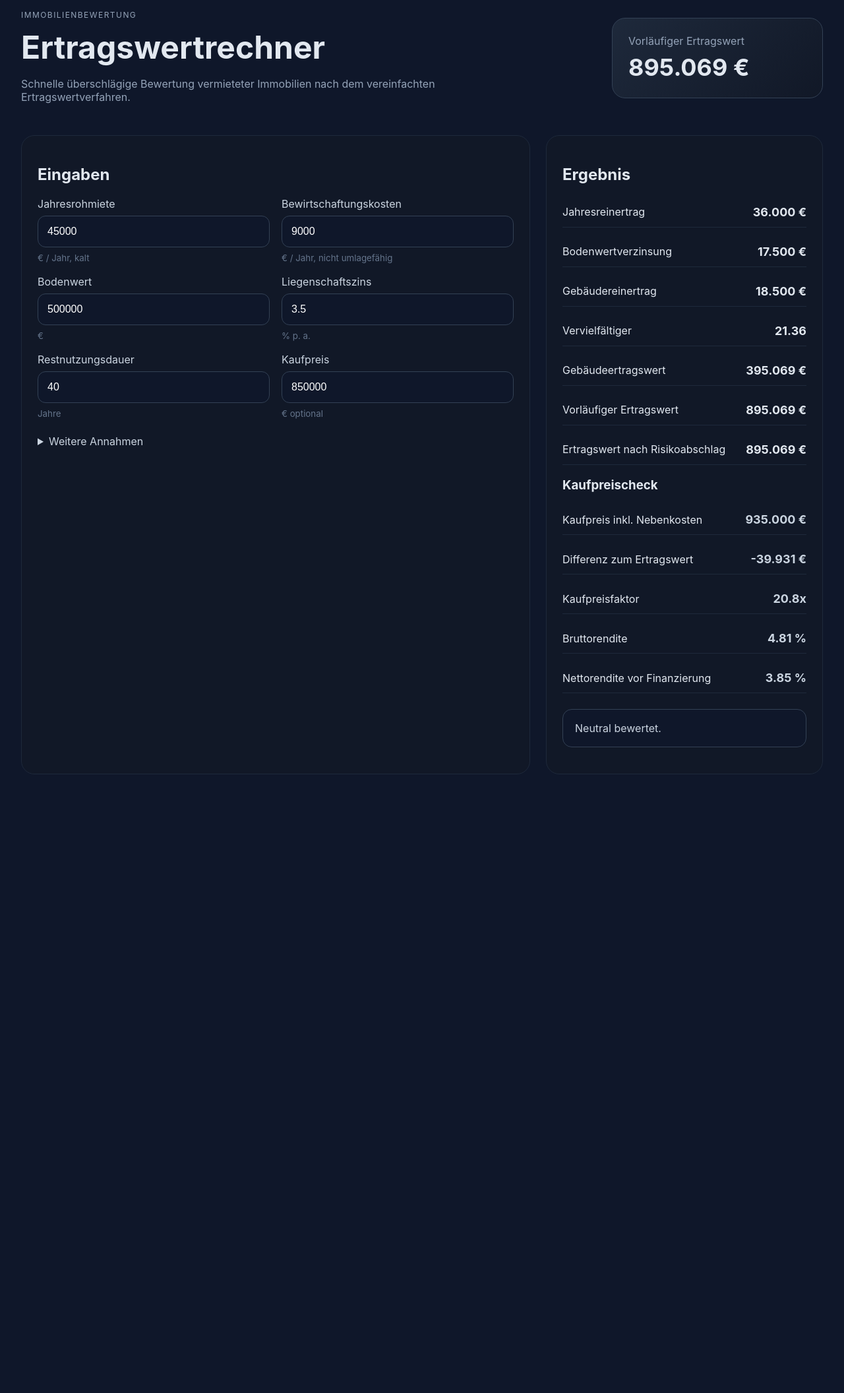
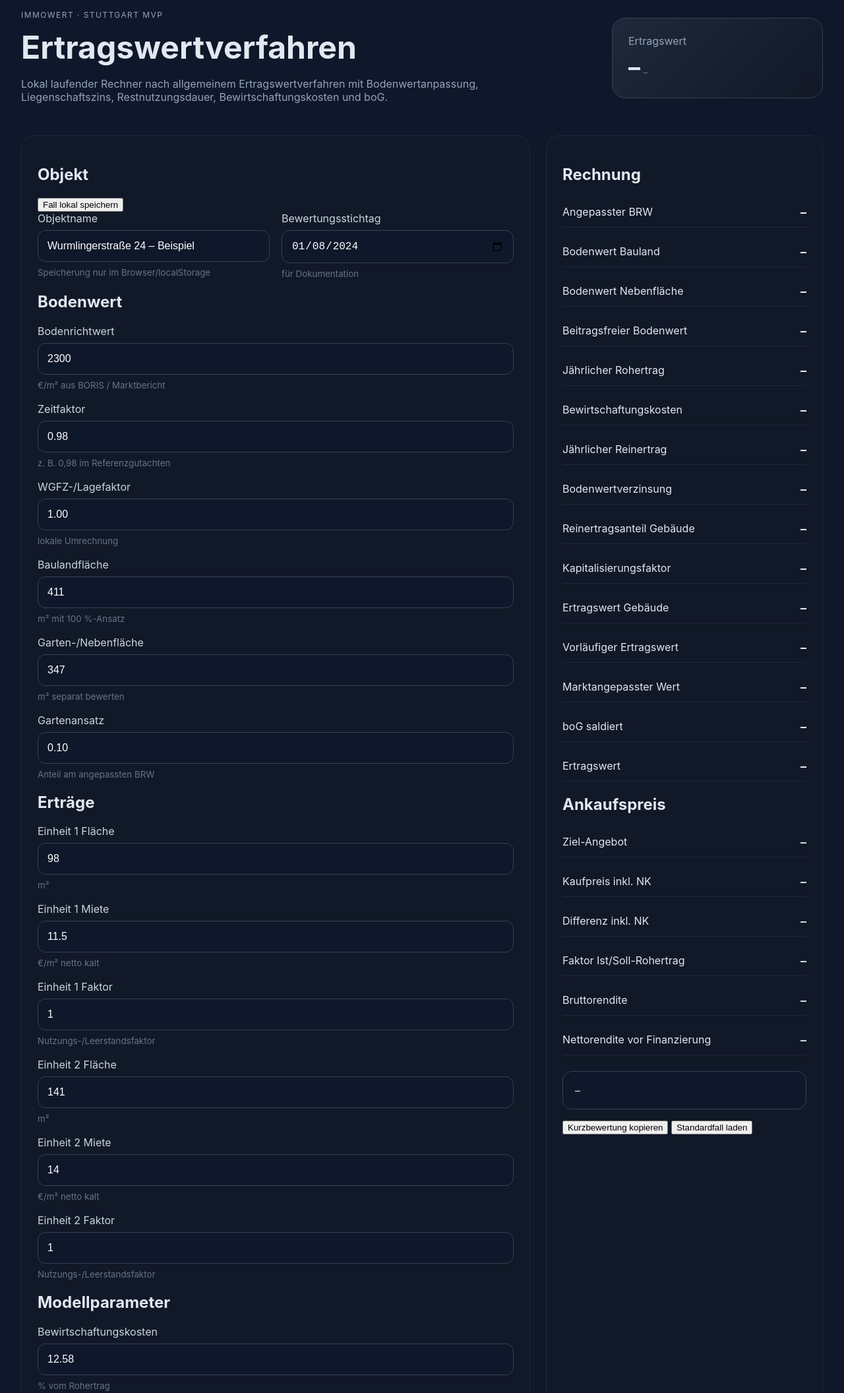
Before and after one commit to wantsics/ImmoWert, a plain HTML site: page index.html in a window 1280 px wide. Shown: the part 29-2141 px from the top of the page at 66% size. Before the commit the page ends 1235 px from the top, so only its background shows below. Drawn offline with Linux system fonts and the light colour scheme.

Commit message:
Build Stuttgart ImmoWertV Ertragswert MVP

```diff
--- a/index.html
+++ b/index.html
@@ -3,104 +3,201 @@
 <head>
   <meta charset="utf-8" />
   <meta name="viewport" content="width=device-width, initial-scale=1" />
-  <title>ImmoWert – Ertragswertrechner</title>
+  <title>ImmoWert – Ertragswertverfahren Stuttgart</title>
   <link rel="stylesheet" href="style.css" />
 </head>
 <body>
   <main class="app">
     <section class="hero">
       <div>
-        <p class="eyebrow">Immobilienbewertung</p>
-        <h1>Ertragswertrechner</h1>
-        <p class="subline">Schnelle überschlägige Bewertung vermieteter Immobilien nach dem vereinfachten Ertragswertverfahren.</p>
+        <p class="eyebrow">ImmoWert · Stuttgart MVP</p>
+        <h1>Ertragswertverfahren</h1>
+        <p class="subline">Lokal laufender Rechner nach allgemeinem Ertragswertverfahren mit Bodenwertanpassung, Liegenschaftszins, Restnutzungsdauer, Bewirtschaftungskosten und boG.</p>
       </div>
       <div class="hero-card">
-        <span>Vorläufiger Ertragswert</span>
+        <span>Ertragswert</span>
         <strong id="headlineValue">–</strong>
+        <small id="headlineMeta">–</small>
       </div>
     </section>
 
     <section class="layout">
       <form class="panel input-panel" id="valuationForm">
-        <h2>Eingaben</h2>
+        <div class="section-title">
+          <h2>Objekt</h2>
+          <button type="button" id="saveCase">Fall lokal speichern</button>
+        </div>
 
         <div class="grid two">
           <label>
-            Jahresrohmiete
-            <input type="number" id="grossRent" value="45000" min="0" step="500" />
-            <small>€ / Jahr, kalt</small>
+            Objektname
+            <input id="objectName" value="Wurmlingerstraße 24 – Beispiel" />
+            <small>Speicherung nur im Browser/localStorage</small>
           </label>
-
           <label>
-            Bewirtschaftungskosten
-            <input type="number" id="operatingCosts" value="9000" min="0" step="250" />
-            <small>€ / Jahr, nicht umlagefähig</small>
-          </label>
-
-          <label>
-            Bodenwert
-            <input type="number" id="landValue" value="500000" min="0" step="5000" />
-            <small>€</small>
-          </label>
-
-          <label>
-            Liegenschaftszins
-            <input type="number" id="propertyYield" value="3.5" min="0" step="0.1" />
-            <small>% p. a.</small>
-          </label>
-
-          <label>
-            Restnutzungsdauer
-            <input type="number" id="remainingLife" value="40" min="1" max="100" step="1" />
-            <small>Jahre</small>
-          </label>
-
-          <label>
-            Kaufpreis
-            <input type="number" id="purchasePrice" value="850000" min="0" step="5000" />
-            <small>€ optional</small>
+            Bewertungsstichtag
+            <input type="date" id="valuationDate" value="2024-01-08" />
+            <small>für Dokumentation</small>
           </label>
         </div>
 
-        <details>
-          <summary>Weitere Annahmen</summary>
-          <div class="grid two compact">
-            <label>
-              Kaufnebenkosten
-              <input type="number" id="purchaseCostsRate" value="10" min="0" step="0.1" />
-              <small>% vom Kaufpreis</small>
-            </label>
-            <label>
-              Leerstand / Risikoabschlag
-              <input type="number" id="riskDiscount" value="0" min="0" step="0.1" />
-              <small>% vom Ertragswert</small>
-            </label>
-          </div>
-        </details>
+        <h2>Bodenwert</h2>
+        <div class="grid three">
+          <label>
+            Bodenrichtwert
+            <input type="number" id="baseLandValuePerSqm" value="2300" min="0" step="10" />
+            <small>€/m² aus BORIS / Marktbericht</small>
+          </label>
+          <label>
+            Zeitfaktor
+            <input type="number" id="timeAdjustmentFactor" value="0.98" min="0" step="0.01" />
+            <small>z. B. 0,98 im Referenzgutachten</small>
+          </label>
+          <label>
+            WGFZ-/Lagefaktor
+            <input type="number" id="landFeatureFactor" value="1.00" min="0" step="0.01" />
+            <small>lokale Umrechnung</small>
+          </label>
+          <label>
+            Baulandfläche
+            <input type="number" id="buildingLandArea" value="411" min="0" step="1" />
+            <small>m² mit 100 %-Ansatz</small>
+          </label>
+          <label>
+            Garten-/Nebenfläche
+            <input type="number" id="gardenArea" value="347" min="0" step="1" />
+            <small>m² separat bewerten</small>
+          </label>
+          <label>
+            Gartenansatz
+            <input type="number" id="gardenFactor" value="0.10" min="0" step="0.01" />
+            <small>Anteil am angepassten BRW</small>
+          </label>
+        </div>
+
+        <h2>Erträge</h2>
+        <div class="grid three">
+          <label>
+            Einheit 1 Fläche
+            <input type="number" id="unit1Area" value="98" min="0" step="1" />
+            <small>m²</small>
+          </label>
+          <label>
+            Einheit 1 Miete
+            <input type="number" id="unit1Rent" value="11.5" min="0" step="0.1" />
+            <small>€/m² netto kalt</small>
+          </label>
+          <label>
+            Einheit 1 Faktor
+            <input type="number" id="unit1Factor" value="1" min="0" step="0.1" />
+            <small>Nutzungs-/Leerstandsfaktor</small>
+          </label>
+          <label>
+            Einheit 2 Fläche
+            <input type="number" id="unit2Area" value="141" min="0" step="1" />
+            <small>m²</small>
+          </label>
+          <label>
+            Einheit 2 Miete
+            <input type="number" id="unit2Rent" value="14" min="0" step="0.1" />
+            <small>€/m² netto kalt</small>
+          </label>
+          <label>
+            Einheit 2 Faktor
+            <input type="number" id="unit2Factor" value="1" min="0" step="0.1" />
+            <small>Nutzungs-/Leerstandsfaktor</small>
+          </label>
+        </div>
+
+        <h2>Modellparameter</h2>
+        <div class="grid three">
+          <label>
+            Bewirtschaftungskosten
+            <input type="number" id="operatingCostRate" value="12.58" min="0" step="0.1" />
+            <small>% vom Rohertrag</small>
+          </label>
+          <label>
+            Liegenschaftszins
+            <input type="number" id="propertyYield" value="1.5" min="0" step="0.1" />
+            <small>% p. a.</small>
+          </label>
+          <label>
+            Restnutzungsdauer
+            <input type="number" id="remainingLife" value="24" min="1" max="100" step="1" />
+            <small>Jahre</small>
+          </label>
+          <label>
+            Marktanpassung
+            <input type="number" id="marketAdjustment" value="0" step="0.1" />
+            <small>% auf vorläufigen Ertragswert</small>
+          </label>
+          <label>
+            boG / Abschläge
+            <input type="number" id="bogDeductions" value="0" min="0" step="1000" />
+            <small>€ wertmindernd</small>
+          </label>
+          <label>
+            boG / Zuschläge
+            <input type="number" id="bogAdditions" value="129810" min="0" step="1000" />
+            <small>€ werterhöhend, z. B. Garagen/Garten</small>
+          </label>
+        </div>
+
+        <h2>Ankauf</h2>
+        <div class="grid three">
+          <label>
+            Kaufpreisforderung
+            <input type="number" id="purchasePrice" value="1330000" min="0" step="5000" />
+            <small>€</small>
+          </label>
+          <label>
+            Nebenkosten
+            <input type="number" id="purchaseCostsRate" value="10" min="0" step="0.1" />
+            <small>%</small>
+          </label>
+          <label>
+            Verhandlungspuffer
+            <input type="number" id="negotiationBuffer" value="5" min="0" step="0.1" />
+            <small>% Abschlag vom Ertragswert</small>
+          </label>
+        </div>
       </form>
 
       <section class="panel results-panel">
-        <h2>Ergebnis</h2>
+        <h2>Rechnung</h2>
         <div class="result-list">
-          <div><span>Jahresreinertrag</span><strong id="netIncome">–</strong></div>
+          <div><span>Angepasster BRW</span><strong id="adjustedBrw">–</strong></div>
+          <div><span>Bodenwert Bauland</span><strong id="buildingLandValue">–</strong></div>
+          <div><span>Bodenwert Nebenfläche</span><strong id="gardenLandValue">–</strong></div>
+          <div><span>Beitragsfreier Bodenwert</span><strong id="landValue">–</strong></div>
+          <div><span>Jährlicher Rohertrag</span><strong id="grossIncome">–</strong></div>
+          <div><span>Bewirtschaftungskosten</span><strong id="operatingCosts">–</strong></div>
+          <div><span>Jährlicher Reinertrag</span><strong id="netIncome">–</strong></div>
           <div><span>Bodenwertverzinsung</span><strong id="landInterest">–</strong></div>
-          <div><span>Gebäudereinertrag</span><strong id="buildingIncome">–</strong></div>
-          <div><span>Vervielfältiger</span><strong id="multiplier">–</strong></div>
-          <div><span>Gebäudeertragswert</span><strong id="buildingValue">–</strong></div>
-          <div><span>Vorläufiger Ertragswert</span><strong id="incomeValue">–</strong></div>
-          <div><span>Ertragswert nach Risikoabschlag</span><strong id="riskAdjustedValue">–</strong></div>
+          <div><span>Reinertragsanteil Gebäude</span><strong id="buildingIncome">–</strong></div>
+          <div><span>Kapitalisierungsfaktor</span><strong id="multiplier">–</strong></div>
+          <div><span>Ertragswert Gebäude</span><strong id="buildingValue">–</strong></div>
+          <div><span>Vorläufiger Ertragswert</span><strong id="preliminaryIncomeValue">–</strong></div>
+          <div><span>Marktangepasster Wert</span><strong id="marketAdjustedValue">–</strong></div>
+          <div><span>boG saldiert</span><strong id="bogTotal">–</strong></div>
+          <div><span>Ertragswert</span><strong id="incomeValue">–</strong></div>
         </div>
 
-        <h3>Kaufpreischeck</h3>
+        <h2>Ankaufspreis</h2>
         <div class="result-list muted">
-          <div><span>Kaufpreis inkl. Nebenkosten</span><strong id="totalAcquisitionCost">–</strong></div>
-          <div><span>Differenz zum Ertragswert</span><strong id="valueGap">–</strong></div>
-          <div><span>Kaufpreisfaktor</span><strong id="rentMultiplier">–</strong></div>
+          <div><span>Ziel-Angebot</span><strong id="targetOffer">–</strong></div>
+          <div><span>Kaufpreis inkl. NK</span><strong id="totalAcquisitionCost">–</strong></div>
+          <div><span>Differenz inkl. NK</span><strong id="valueGap">–</strong></div>
+          <div><span>Faktor Ist/Soll-Rohertrag</span><strong id="rentMultiplier">–</strong></div>
           <div><span>Bruttorendite</span><strong id="grossYield">–</strong></div>
           <div><span>Nettorendite vor Finanzierung</span><strong id="netYield">–</strong></div>
         </div>
 
         <p class="hint" id="verdict">–</p>
+        <div class="actions">
+          <button type="button" id="copySummary">Kurzbewertung kopieren</button>
+          <button type="button" id="resetCase">Standardfall laden</button>
+        </div>
       </section>
     </section>
   </main>
```
